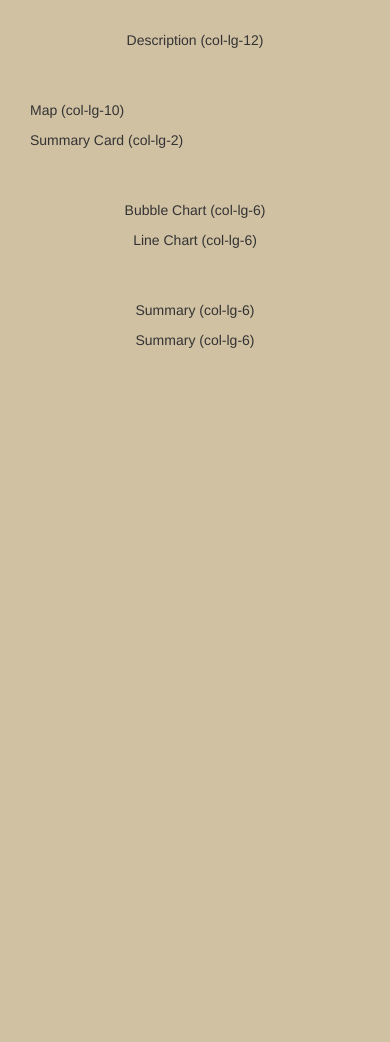
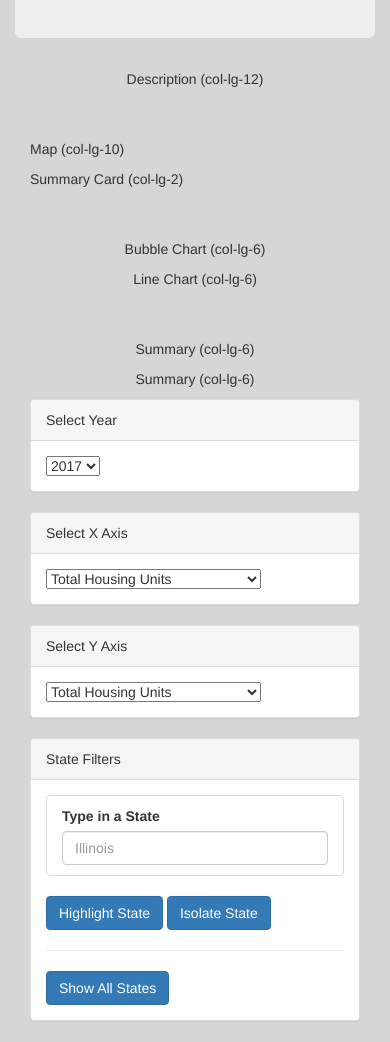
Before and after one commit to nu-datacamp/Housing-Market-Insights, a Python web app: template templates/index.html in a window 390 px wide. Shown: the part 131-1173 px from the top of the page. Before the commit the page ends 479 px from the top, so only its background shows below. Run offline with Jinja, Linux system fonts and the light colour scheme; the template is opened without the code that fills it, so the values that code supplies are empty; some libraries are stand-ins or nearby versions.

Commit message:
updated html for bubble charts

```diff
--- a/templates/index.html
+++ b/templates/index.html
@@ -9,10 +9,10 @@
   <link rel="stylesheet" href="https://maxcdn.bootstrapcdn.com/bootstrap/3.3.7/css/bootstrap.min.css">
 </head>
 
-<body style="background-color:#d1c1a3;">
+<div style="background-color:#d6d6d6;">
   <div class="container-fluid">
-    <div class="jumbotron text-center" style="background:url(https://wallpapertag.com/wallpaper/full/6/7/e/191626-mars-wallpaper-1920x1200-retina.jpg);">
-      <h1>U.S. Housing Data</h1>
+    <div class="jumbotron text-center" >
+      <h1><strong>U.S. Housing Analysis</strong></h1>
     </div>
     <div class="container-fluid">
     <div class="row">
@@ -68,8 +68,115 @@
 
 
   </div>
-</div>
-</body>
 
 
+
+<div class="container-fluid">
+  <div class="row">
+
+  <!-- start of select year, x and y axis html -->
+  <div class="col-md-3">
+    <aside class="filters">
+      <div class="panel panel-default">
+        <div class="panel-heading">Select Year</div>
+        <div class="panel-body">
+          <select id="xAxisSelection" onchange="newYearBubble(this.value)">
+            <option value="2017">2017</option>
+            <option value="2016">2016</option>
+            <option value="2015">2015</option>
+            <option value="2014">2014</option>
+            <option value="2013">2013</option>
+            <option value="2012">2012</option>
+            <option value="2011">2011</option>
+            <option value="2010">2010</option>
+          </select>
+        </div>
+      </div>
+    </aside>
+
+    <aside class="filters">
+      <div class="panel panel-default">
+        <div class="panel-heading">Select X Axis</div>
+        <div class="panel-body">
+          <select id="xAxisSelection" onchange="newXBubble(this.value)">
+            <option value="total_housing_units">Total Housing Units</option>
+            <option value="total_housing_units_occupied">Total Housing Units (Occupied)</option>
+            <option value="median_rooms">Median Rooms</option>
+            <option value="owner_occupied_units">Owner Occupied Units</option>
+            <option value="renter_occupied_units">Renter Occupied Units</option>
+            <option value="median_home_value">Median Home Value</option>
+            <option value="median_rent">Median Rent</option>
+            <option value="monthly_cost_with_mortgage">Monthly Cost - With Mortgage</option>
+            <option value="monthly_cost_no_mortgage">Monthly Cost - No Mortgage</option>
+            <option value="median_income">Median Income</option>
+            <!-- <option value="population">Population</option> -->
+          </select>
+        </div>
+      </div>
+    </aside>
+
+    <aside class="filters">
+      <div class="panel panel-default">
+        <div class="panel-heading">Select Y Axis</div>
+        <div class="panel-body">
+          <select id="yAxisSelection" onchange="newYBubble(this.value)">
+            <option value="total_housing_units">Total Housing Units</option>
+            <option value="total_housing_units_occupied">Total Housing Units (Occupied)</option>
+            <option value="median_rooms">Median Rooms</option>
+            <option value="owner_occupied_units">Owner Occupied Units</option>
+            <option value="renter_occupied_units">Renter Occupied Units</option>
+            <option value="median_home_value">Median Home Value</option>
+            <option value="median_rent">Median Rent</option>
+            <option value="monthly_cost_with_mortgage">Monthly Cost - With Mortgage</option>
+            <option value="monthly_cost_no_mortgage">Monthly Cost - No Mortgage</option>
+            <option value="median_income">Median Income</option>
+            <!-- <option value="population">Population</option> -->
+          </select>
+        </div>
+      </div>
+    </aside>
+
+    <!-- State select options -->
+  <aside class="filters">
+    <div class="panel panel-default">
+      <div class="panel-heading">State Filters</div>
+      <div class="panel-body">
+        <form>
+          <div class="form-group">
+            <ul class="list-group" id="filters">
+              <li class="filter list-group-item">
+                <label for="state">Type in a State</label>
+                <input class="form-control" id="stateSelector" type="text" placeholder="Illinois">
+              </li>
+            </ul>
+          </div>
+          <button id="stateHighlight-btn" type="button" class="btn btn-primary" onclick="stateHighlight()"> Highlight State </button>
+          <button id="stateIsolate-btn" type="button" class="btn btn-primary" onclick="stateIsolate()"> Isolate State </button>
+          <hr>
+          <button id="stateAll-btn" type="button" class="btn btn-primary" onclick="stateAll()">Show All States </button>
+        </form>
+      </div>
+    </div>
+  </aside>
+  </div>
+
+
+
+
+  <!-- Inserts the bubble chart -->
+  <div class="col-md-9">
+    <div id="bubble"></div>
+  </div>
+
+
+
+
+
+
+</body>
+  <!-- <script src="https://cdn.plot.ly/plotly-1.31.2.min.js"></script> -->
+  <script src="https://cdnjs.cloudflare.com/ajax/libs/d3/5.5.0/d3.js"></script>
+  <script src="https://cdn.plot.ly/plotly-latest.min.js"></script>
+  <script src="{{ url_for('static', filename='js/bubbleapp.js') }}"></script>
+
 </html>
```
